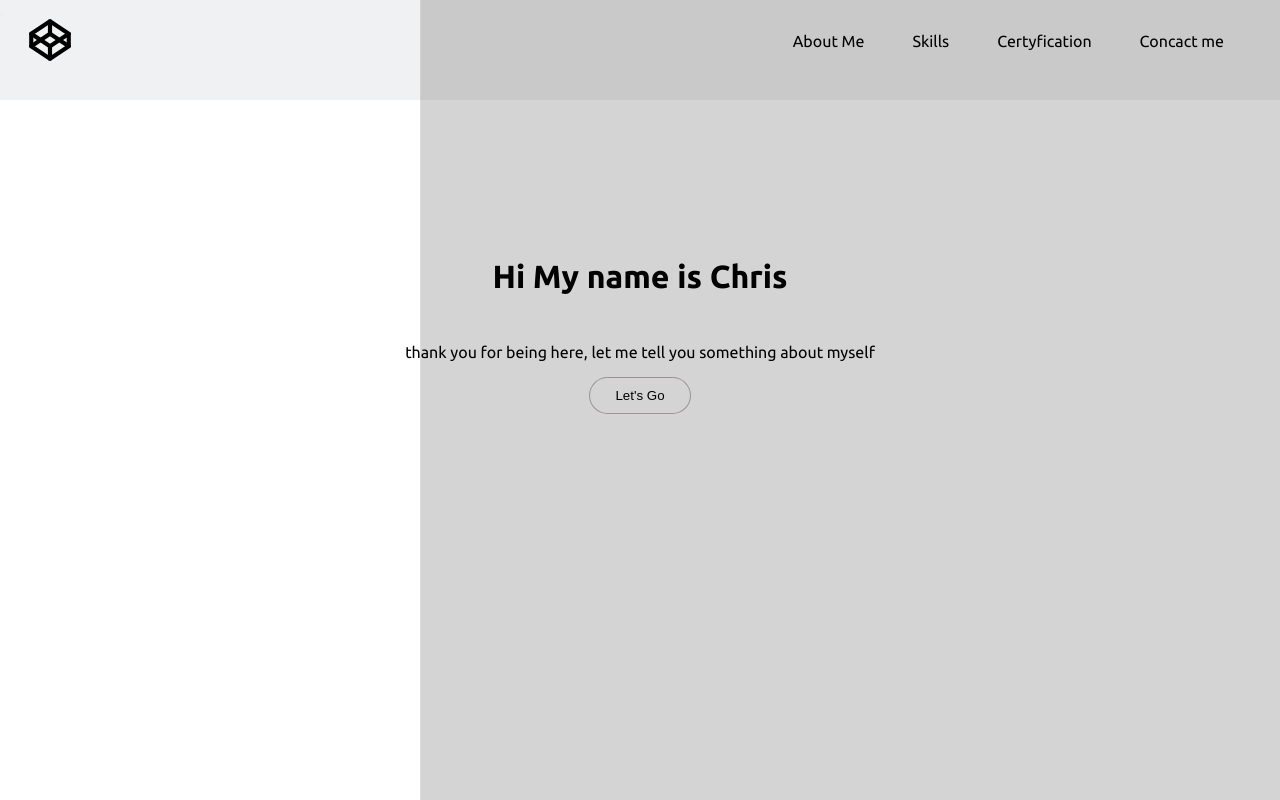
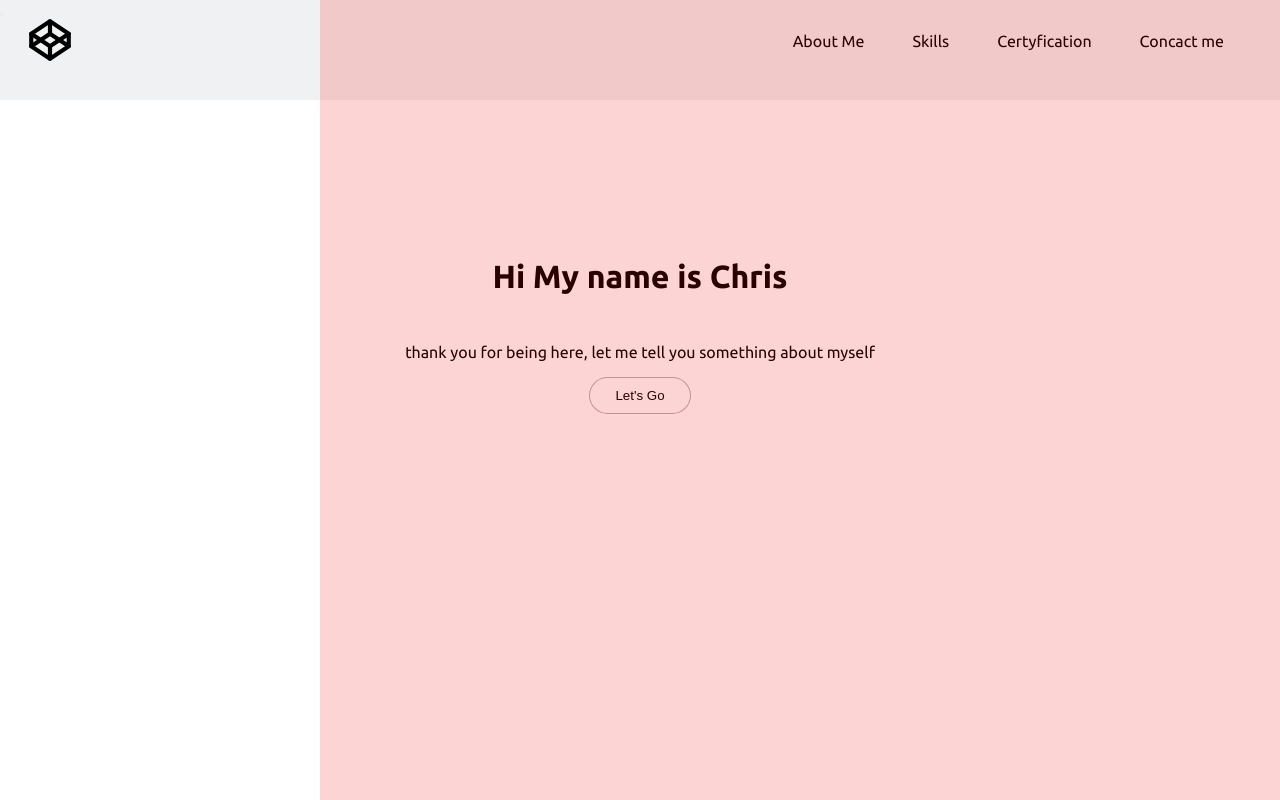
Before and after one commit to Kry765/Portfolio, a React (Create React App) app: page / in a window 1280 px wide. Both pictures are taken after a click on the button 2 px from the left and 15 px from the top of the page. Built offline with nearby package versions, Linux system fonts and the light colour scheme.

Commit message:
animation nav

```diff
--- a/src/components/main.js
+++ b/src/components/main.js
@@ -33,20 +33,19 @@ export default class Main extends React.Component {
 								<IconMenu2 className='nav__burger-icon' />
 							</button>
 						</div>
-						<div className={isActive ? 'nav__mobile-menu-items' : 'nav__mobile-menu-items--active'}>
+						<div className={isActive ? 'nav__mobile-menu-items--active' : 'nav__mobile-menu-items'}>
 							<div className='nav__mobile-menu-item'>About Me</div>
 							<div className='nav__mobile-menu-item'>Skills</div>
 							<div className='nav__mobile-menu-item'>Certyfication</div>
 							<div className='nav__mobile-menu-item'>Concact me</div>
 						</div>
-
 					</div>
 				</nav>
 				<header>
 					<div className='header'>
-							<h1 className='header__title'>Hi My name is Chris</h1>
-							<p className='header__text'>thank you for being here, let me tell you something about myself</p>
-							<button className='header__button'>Let's Go</button>
+						<h1 className='header__title'>Hi My name is Chris</h1>
+						<p className='header__text'>thank you for being here, let me tell you something about myself</p>
+						<button className='header__button'>Let's Go</button>
 					</div>
 				</header>
 			</div>
--- a/src/style/main.scss
+++ b/src/style/main.scss
@@ -22,7 +22,6 @@ body {
 	&__logo {
 		position: fixed;
 		left: 0;
-		animation-name: moveMenu;
 		width: 50px;
 		height: 50px;
 		margin: 15px 25px;
@@ -40,10 +39,13 @@ body {
 		z-index: 100;
 		border: none;
 	}
+
 	&:hover {
 		cursor: pointer;
 	}
+
 	&__mobile-menu-items {
+		animation: CloseNav 1s both;
 		position: fixed;
 		right: 0;
 		top: 0;
@@ -52,18 +54,42 @@ body {
 		width: 75vw;
 		height: 100vh;
 		padding-top: 10vh;
-		background-color: #1109092c;
-		animation: moveMenu 2s both;
-		// animation-direction: alternate;
-		animation-duration: 3s;
+		background-color: #f307072c;
+		transform: translateX(0);
 	}
-
-	&__mobile-menu-item{
-		padding: 20px;
+	@keyframes CloseNav {
+		from {
+			transform: translateX(0px);
+		}
+		to {
+			transform: translateX(700px);
+		}
 	}
 
 	&__mobile-menu-items--active {
-		transform: translateX(-500px);
+		animation: OpenNav 1s both;
+		position: fixed;
+		right: 0;
+		top: 0;
+		display: flex;
+		flex-direction: column;
+		width: 75vw;
+		height: 100vh;
+		padding-top: 10vh;
+		background-color: #f307072c;
+		transform: translateX(0);
+	}
+	@keyframes OpenNav {
+		from {
+			transform: translateX(700px);
+		}
+		to {
+			transform: translateX(0px);
+		}
+	}
+
+	&__mobile-menu-item {
+		margin: 20px;
 	}
 
 	//DESKTOP NAV
@@ -81,7 +107,7 @@ body {
 }
 
 //MOBILE HEADER
-	.header{
+.header {
 	display: flex;
 	justify-content: center;
 	align-items: center;
@@ -89,43 +115,29 @@ body {
 	text-align: center;
 	width: 100%;
 	height: 80vh;
-		&__title{
+	&__title {
 		margin: 1em;
 	}
-		&__text{
+	&__text {
 		padding: 1em;
 	}
-		&__button{
+	&__button {
 		padding: 10px 25px;
 		border-radius: 20px;
-			// border: none;
 		border: 1px solid #aca1a1d7;
 		background-color: #fff;
 	}
-		// background-color: #ff00002c;
-		// z-index: 200;
-
 }
 
 @media (min-width: 768px) {
 	.nav {
 		&__burger-icon,
-
-		&__mobile-menu-item {
+		&__mobile-menu-item,
+		&__mobile-menu-items {
 			display: none;
-			transform: translateX(-400px);
 		}
 		&__desktop-menu-items {
 			display: block;
 		}
 	}
 }
-
-@keyframes moveMenu {
-	from {
-		transform: translateX(200px);
-	}
-	to {
-		transform: translateX(100px);
-	}
-}
```
Lines whose indentation alone changed are shown as unchanged.
